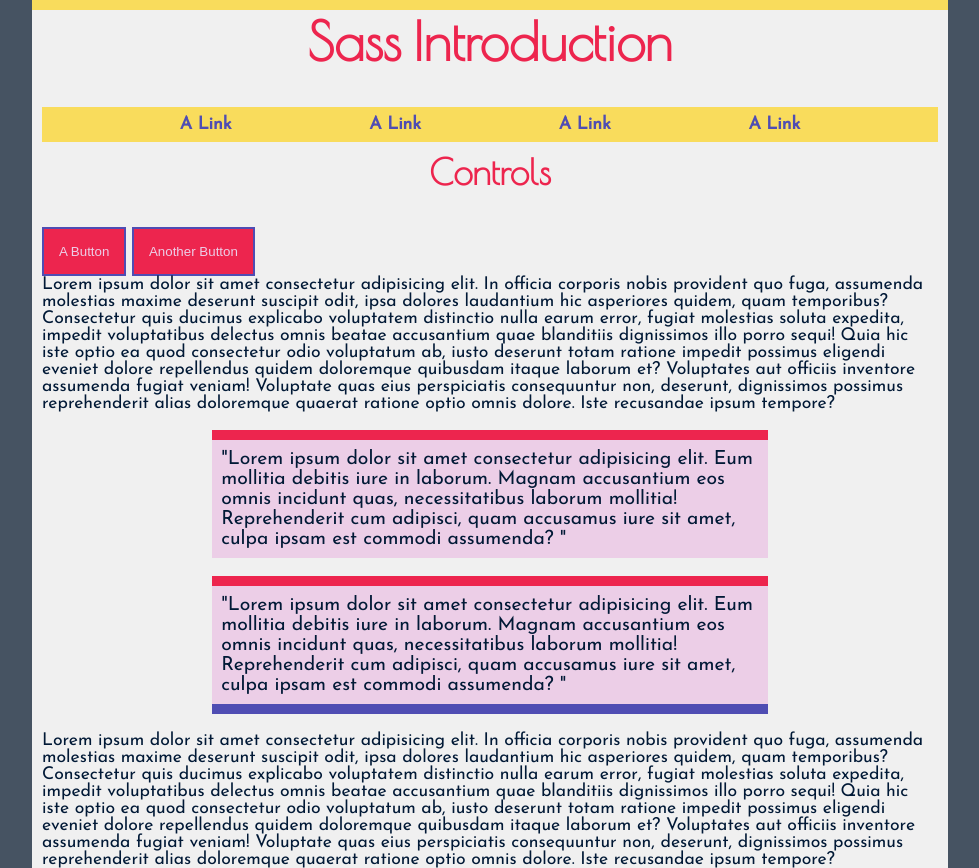
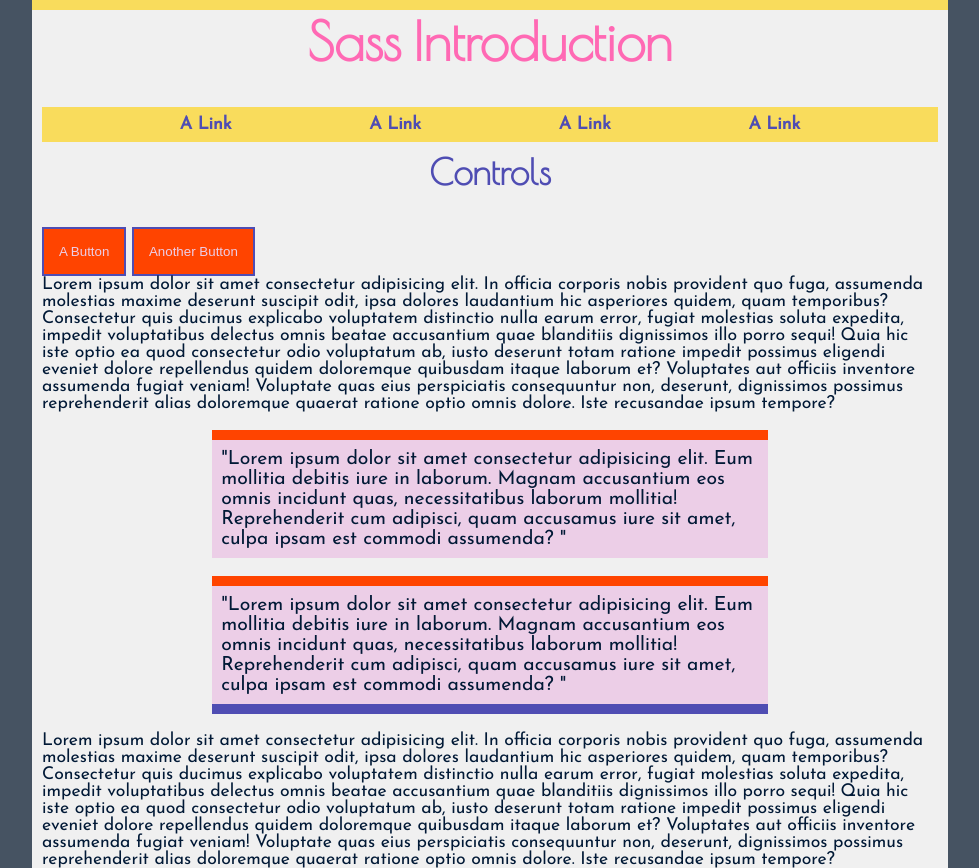
Before and after one commit to jamesdexster/innovate_june_portfolio, a plain HTML site: page notes/frontend_notes/sass/activity.html in a window 1280 px wide. Shown: the whole page, without its empty margins (150-1129 px from the left). Drawn offline with nearby package versions, Linux system fonts and the light colour scheme.

Commit message:
completed sass activity

```diff
--- a/notes/frontend_notes/sass/activity.scss
+++ b/notes/frontend_notes/sass/activity.scss
@@ -2,7 +2,8 @@
 
 /* imported font families: "Poiret One", cursive; font-family: "Josefin Sans", sans-serif;    */
 
-$mainColour: #ed254e;
+@import 'rules';
+
 
 /* elements */
 
@@ -12,23 +13,18 @@ body {
 }
 
 h1 {
-  font-family: "Poiret One", cursive;
-  color: #ed254e;
-  text-align: center;
-  margin-top: 0px;
+  @include heading(hotpink);
   font-size: 3em;
 }
 
 h3 {
-  font-family: "Poiret One", cursive;
-  color: #ed254e;
-  text-align: center;
-  margin-top: 0px;
+  @include heading(purple);
+  color: #4f4db3;
   font-size: 2em;
 }
 
 button {
-  background-color: #ed254e;
+  background-color: $mainColour;
   color: #eccee7;
   border: #4f4db3 2px solid;
   padding: 15px;
@@ -37,7 +33,7 @@ button {
 button:hover {
   background-color: #4f4db3;
   color: #eccee7;
-  border: #ed254e 2px solid;
+  border: $mainColour 2px solid;
   padding: 15px;
 }
 
@@ -56,13 +52,13 @@ nav a {
 }
 
 nav a:hover {
-  color: #ed254e;
+  color: $mainColour;
   text-decoration: none;
 }
 
 /* classes */
 .content {
-  font-family: "Josefin Sans", sans-serif;
+  font-family:$contentFont;
   color: #011936;
   font-size: 1.1em;
   width: 70%;
@@ -75,12 +71,12 @@ nav a:hover {
 }
 
 .inner {
-  font-family: "Josefin Sans", sans-serif;
+  font-family:$contentFont;
   color: #011936;
   font-size: 1.1em;
   width: 60%;
   background-color: #eccee7;
-  border-top: #ed254e 10px solid;
+  border-top: $mainColour 10px solid;
   margin-left: auto;
   margin-right: auto;
   margin-top: 2%;
@@ -89,16 +85,6 @@ nav a:hover {
 }
 
 .inner2 {
-  font-family: "Josefin Sans", sans-serif;
-  color: #011936;
-  font-size: 1.1em;
-  width: 60%;
-  background-color: #eccee7;
-  border-top: #ed254e 10px solid;
-  margin-left: auto;
-  margin-right: auto;
-  margin-top: 2%;
-  margin-bottom: 2%;
-  padding: 1%;
+  @extend .inner;
   border-bottom: #4f4db3 10px solid;
 }
--- /dev/null
+++ b/notes/frontend_notes/sass/rules.scss
@@ -0,0 +1,10 @@
+$mainColour: #ff4400;
+$headingFont: "Poiret One", cursive;
+$contentFont:  "Josefin Sans", sans-serif;
+
+@mixin heading($special){
+    font-family:$headingFont;
+    color: $special;
+    text-align: center;
+    margin-top: 0px;
+}
```
Also changed, not shown: notes/frontend_notes/sass/activity.css, notes/frontend_notes/sass/rules.css (added), 2 other files.
